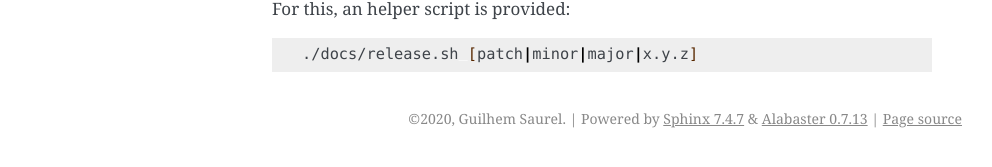
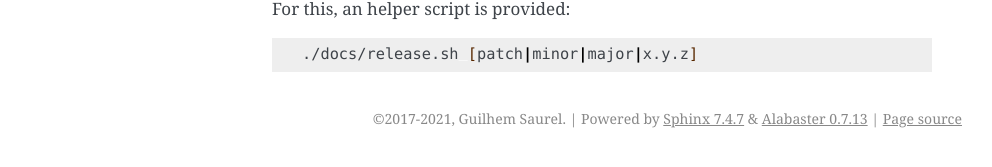
Before and after one commit to nim65s/ndh, a Sphinx documentation site: the page built from docs/release.md, in a window 1280 px wide. Shown: the part 330-497 px from the top of the page, without its empty margins (148-1140 px from the left). Built offline with Sphinx 7.4.7, drawn with Linux system fonts in a browser that asks for light colours; the version number is read from the project's files by our own code.

Commit message:
docs: fix copyright years

```diff
--- a/docs/conf.py
+++ b/docs/conf.py
@@ -25,7 +25,7 @@ django.setup()
 # -- Project information -----------------------------------------------------
 
 project = 'ndh'
-copyright = '2020, Guilhem Saurel'
+copyright = '2017-2021, Guilhem Saurel'
 author = 'Guilhem Saurel'
 
 release = check_output(['poetry', 'version', '-s'], text=True).strip()
```
